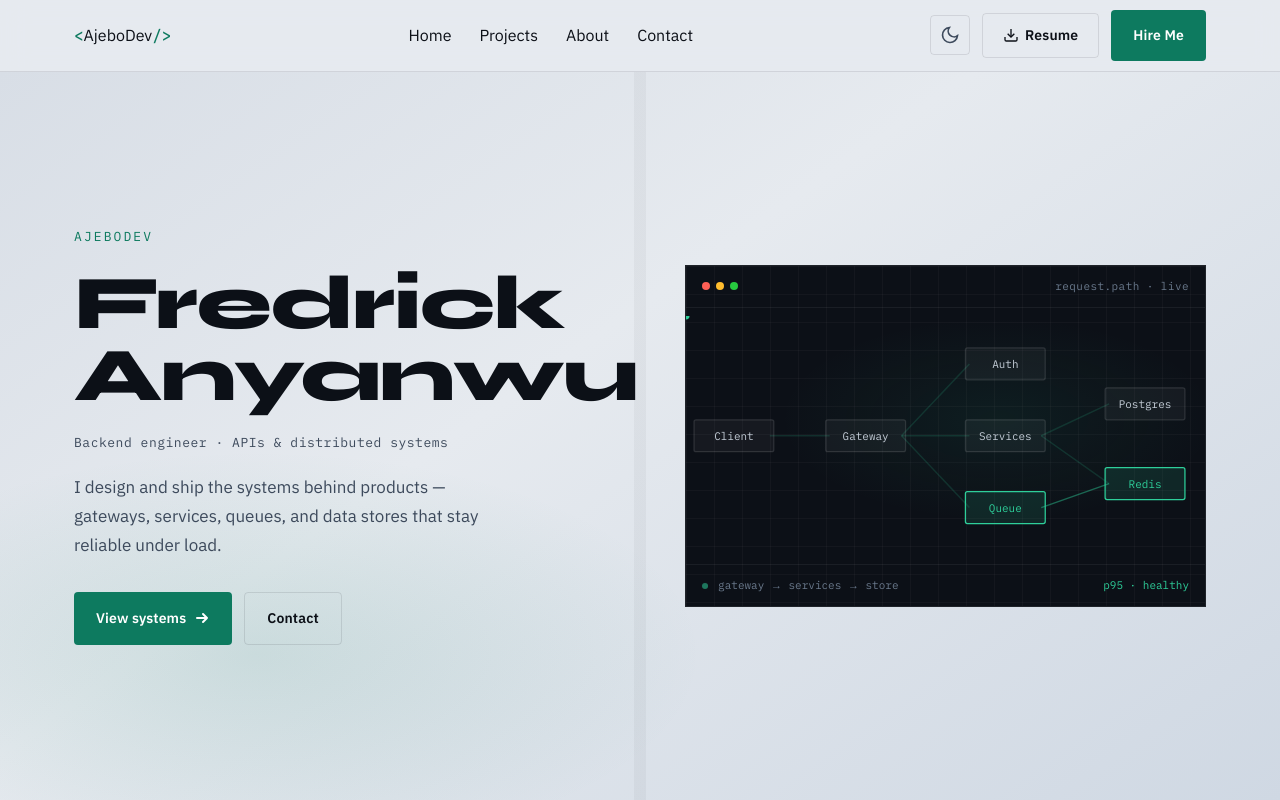
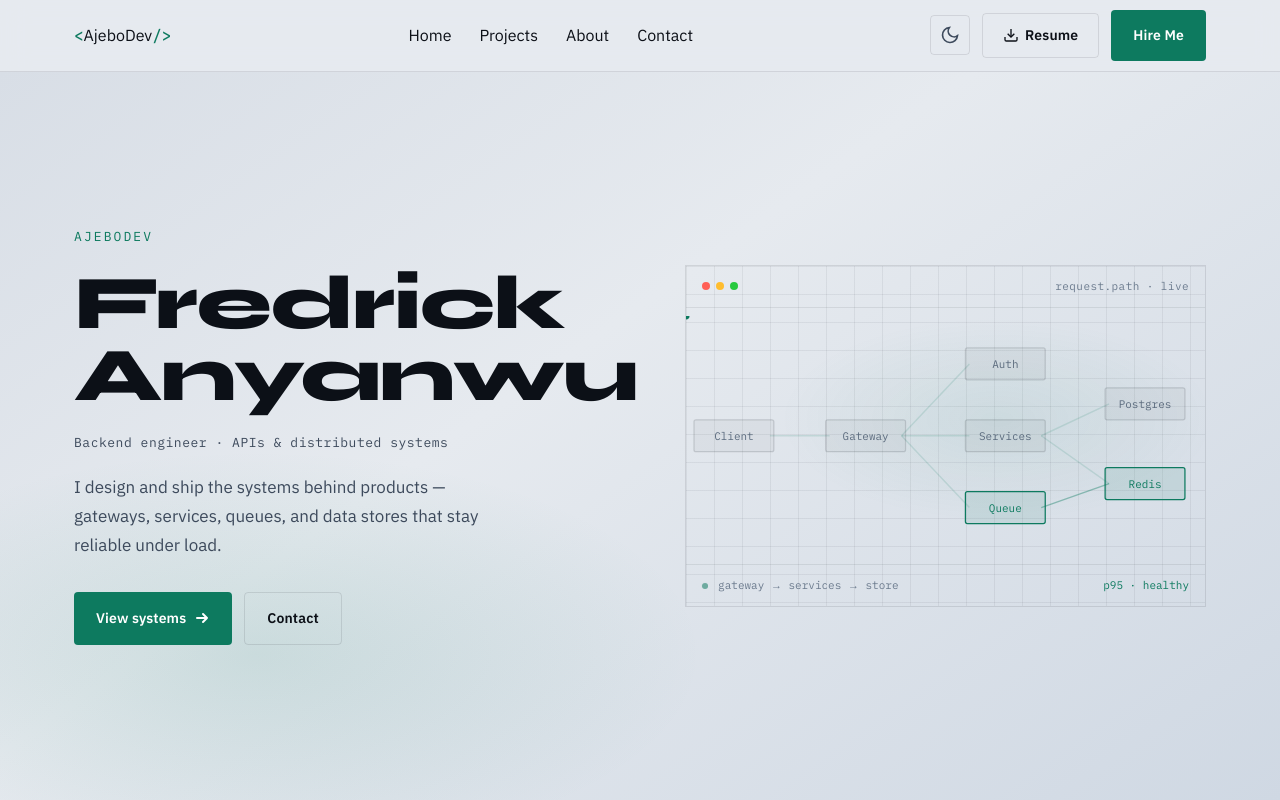
Before and after one commit to fredrickray/Ajebo_Dev, a Next.js app: page / in a window 1280 px wide. Shown: the top 800 px of the page. Built offline with nearby package versions, Linux system fonts and the light colour scheme.

Commit message:
Refactor global styles and system graph component for improved theming and visual consistency. Updated CSS variables for backgrounds, graph elements, and hover states. Enhanced gradient backgrounds and adjusted border styles in the SystemGraph component.

```diff
--- a/src/app/globals.css
+++ b/src/app/globals.css
@@ -28,10 +28,19 @@
   --shadow-glow: 0 0 24px rgba(13, 122, 95, 0.18);
 
   --navbar-bg: rgba(230, 234, 239, 0.88);
-  --graph-surface: #0c1017;
-  --graph-line: rgba(46, 207, 154, 0.45);
-  --graph-node: #2ecf9a;
+  /* Terminal blends into light canvas — no solid dark panel */
+  --graph-surface: transparent;
+  --graph-border: rgba(12, 16, 23, 0.1);
+  --graph-chrome-border: rgba(12, 16, 23, 0.08);
+  --graph-line: rgba(13, 122, 95, 0.4);
+  --graph-node: #0d7a5f;
   --graph-muted: #6b7a8d;
+  --graph-grid: rgba(12, 16, 23, 0.06);
+  --graph-glow: rgba(13, 122, 95, 0.08);
+  --graph-node-idle-fill: rgba(12, 16, 23, 0.03);
+  --graph-node-idle-stroke: rgba(12, 16, 23, 0.14);
+  --graph-node-idle-text: #5a6a7d;
+  --graph-node-lit-fill: rgba(13, 122, 95, 0.1);
 
   --container-max: 1180px;
   --section-padding: 96px;
@@ -45,15 +54,16 @@
   --primary-dark: #1ba87a;
   --primary-soft: rgba(46, 207, 154, 0.12);
 
-  --bg-primary: #0b0e12;
-  --bg-secondary: #11151b;
-  --bg-card: #151a21;
-  --bg-card-hover: #1b222c;
-  --bg-hero: radial-gradient(ellipse 80% 60% at 70% 40%, rgba(46, 207, 154, 0.08), transparent 55%),
-    linear-gradient(160deg, #0b0e12 0%, #11151b 50%, #0b0e12 100%);
-  --bg-dot-layer: radial-gradient(rgba(255, 255, 255, 0.04) 1px, transparent 1px) 0 0 / 24px 24px;
-  --bg-canvas-primary: var(--bg-dot-layer), #0b0e12;
-  --bg-canvas-secondary: var(--bg-dot-layer), #11151b;
+  /* Space black */
+  --bg-primary: #05070a;
+  --bg-secondary: #080b10;
+  --bg-card: #0c1016;
+  --bg-card-hover: #121820;
+  --bg-hero: radial-gradient(ellipse 80% 60% at 70% 40%, rgba(46, 207, 154, 0.06), transparent 55%),
+    linear-gradient(160deg, #05070a 0%, #080b10 50%, #05070a 100%);
+  --bg-dot-layer: radial-gradient(rgba(255, 255, 255, 0.045) 1px, transparent 1px) 0 0 / 22px 22px;
+  --bg-canvas-primary: var(--bg-dot-layer), #05070a;
+  --bg-canvas-secondary: var(--bg-dot-layer), #080b10;
 
   --text-primary: #f0f3f6;
   --text-secondary: #9aa8b8;
@@ -66,11 +76,19 @@
   --shadow-card: 0 12px 40px rgba(0, 0, 0, 0.4);
   --shadow-glow: 0 0 28px rgba(46, 207, 154, 0.2);
 
-  --navbar-bg: rgba(11, 14, 18, 0.9);
-  --graph-surface: #080a0d;
+  --navbar-bg: rgba(5, 7, 10, 0.92);
+  --graph-surface: transparent;
+  --graph-border: rgba(255, 255, 255, 0.08);
+  --graph-chrome-border: rgba(255, 255, 255, 0.06);
   --graph-line: rgba(46, 207, 154, 0.35);
   --graph-node: #2ecf9a;
   --graph-muted: #6b7a8d;
+  --graph-grid: rgba(255, 255, 255, 0.04);
+  --graph-glow: rgba(46, 207, 154, 0.07);
+  --graph-node-idle-fill: rgba(255, 255, 255, 0.04);
+  --graph-node-idle-stroke: rgba(255, 255, 255, 0.12);
+  --graph-node-idle-text: #c5ced8;
+  --graph-node-lit-fill: rgba(46, 207, 154, 0.12);
 }
 
 * {
--- a/src/app/page.tsx
+++ b/src/app/page.tsx
@@ -174,28 +174,21 @@ export default function Home() {
           content: '';
           position: absolute;
           inset: 0;
-          background: linear-gradient(
-              90deg,
-              transparent 0%,
-              transparent 49.5%,
-              rgba(12, 16, 23, 0.04) 49.5%,
-              rgba(12, 16, 23, 0.04) 50.5%,
-              transparent 50.5%
-            ),
-            radial-gradient(ellipse 50% 40% at 20% 80%, var(--primary-soft), transparent 70%);
+          /* Soft glow only — no center divider */
+          background: radial-gradient(
+            ellipse 50% 40% at 20% 80%,
+            var(--primary-soft),
+            transparent 70%
+          );
           pointer-events: none;
         }
 
-        [data-theme='dark'] .hero-bg::after {
-          background: linear-gradient(
-              90deg,
-              transparent 0%,
-              transparent 49.5%,
-              rgba(255, 255, 255, 0.03) 49.5%,
-              rgba(255, 255, 255, 0.03) 50.5%,
-              transparent 50.5%
-            ),
-            radial-gradient(ellipse 50% 40% at 80% 30%, rgba(46, 207, 154, 0.08), transparent 70%);
+        :global([data-theme='dark']) .hero-bg::after {
+          background: radial-gradient(
+            ellipse 50% 40% at 80% 30%,
+            rgba(46, 207, 154, 0.08),
+            transparent 70%
+          );
         }
 
         .hero-grid {
--- a/src/components/SystemGraph.tsx
+++ b/src/components/SystemGraph.tsx
@@ -110,15 +110,15 @@ export default function SystemGraph() {
                 width="80"
                 height="32"
                 rx="2"
-                fill={lit ? 'rgba(46, 207, 154, 0.12)' : 'rgba(255,255,255,0.04)'}
-                stroke={lit ? 'var(--graph-node)' : 'rgba(255,255,255,0.12)'}
+                fill={lit ? 'var(--graph-node-lit-fill)' : 'var(--graph-node-idle-fill)'}
+                stroke={lit ? 'var(--graph-node)' : 'var(--graph-node-idle-stroke)'}
                 strokeWidth="1.25"
                 style={{ transition: 'all 0.3s ease' }}
               />
               <text
                 textAnchor="middle"
                 dominantBaseline="central"
-                fill={lit ? 'var(--graph-node)' : '#c5ced8'}
+                fill={lit ? 'var(--graph-node)' : 'var(--graph-node-idle-text)'}
                 fontSize="11"
                 fontFamily="var(--font-mono), monospace"
                 style={{ transition: 'fill 0.3s ease' }}
@@ -142,7 +142,7 @@ export default function SystemGraph() {
           height: 100%;
           min-height: 320px;
           background: var(--graph-surface);
-          border: 1px solid rgba(255, 255, 255, 0.08);
+          border: 1px solid var(--graph-border);
           display: flex;
           flex-direction: column;
           position: relative;
@@ -155,18 +155,11 @@ export default function SystemGraph() {
           inset: 0;
           background: radial-gradient(
               ellipse 70% 50% at 60% 45%,
-              rgba(46, 207, 154, 0.07),
+              var(--graph-glow),
               transparent 60%
             ),
-            linear-gradient(
-              rgba(255, 255, 255, 0.03) 1px,
-              transparent 1px
-            ),
-            linear-gradient(
-              90deg,
-              rgba(255, 255, 255, 0.03) 1px,
-              transparent 1px
-            );
+            linear-gradient(var(--graph-grid) 1px, transparent 1px),
+            linear-gradient(90deg, var(--graph-grid) 1px, transparent 1px);
           background-size: auto, 28px 28px, 28px 28px;
           pointer-events: none;
         }
@@ -176,7 +169,7 @@ export default function SystemGraph() {
           align-items: center;
           gap: 6px;
           padding: 12px 16px;
-          border-bottom: 1px solid rgba(255, 255, 255, 0.06);
+          border-bottom: 1px solid var(--graph-chrome-border);
           position: relative;
           z-index: 1;
         }
@@ -223,7 +216,7 @@ export default function SystemGraph() {
           align-items: center;
           gap: 10px;
           padding: 12px 16px;
-          border-top: 1px solid rgba(255, 255, 255, 0.06);
+          border-top: 1px solid var(--graph-chrome-border);
           font-family: var(--font-mono), monospace;
           font-size: 11px;
           color: var(--graph-muted);
```
